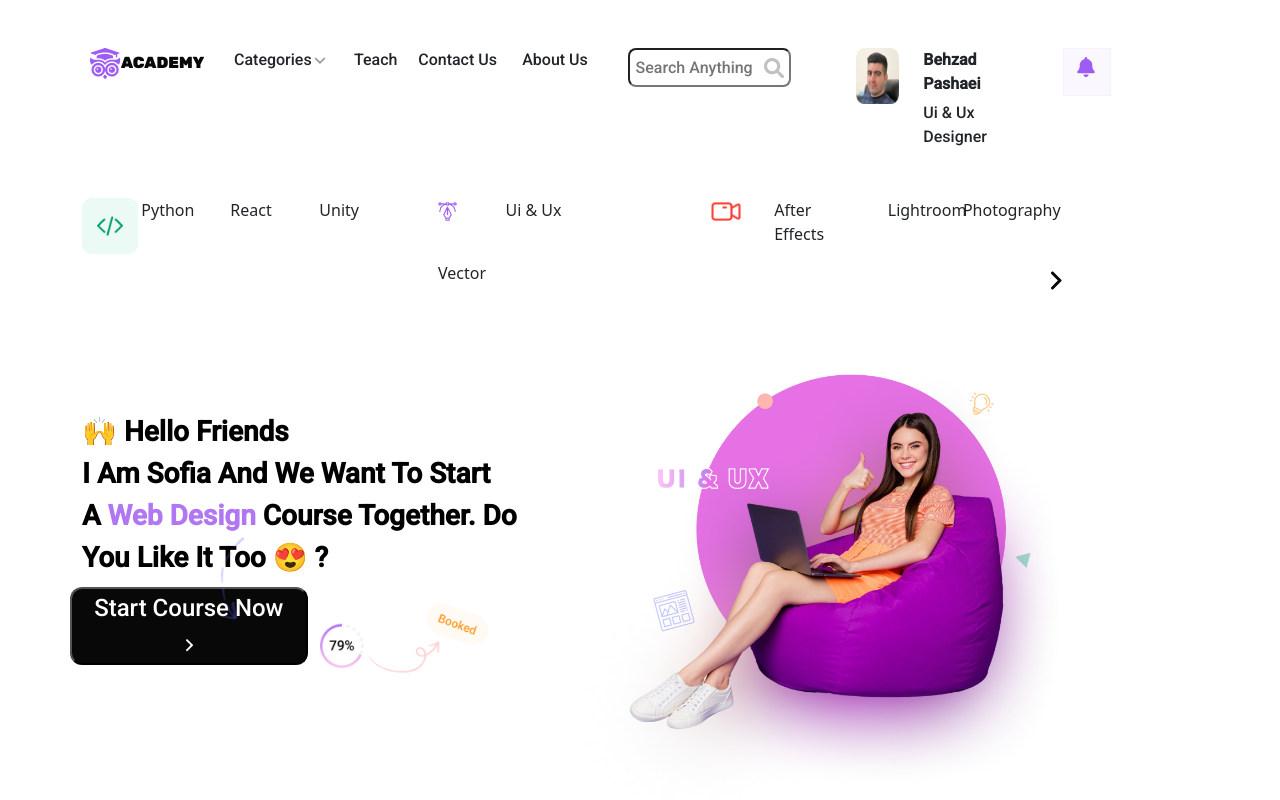
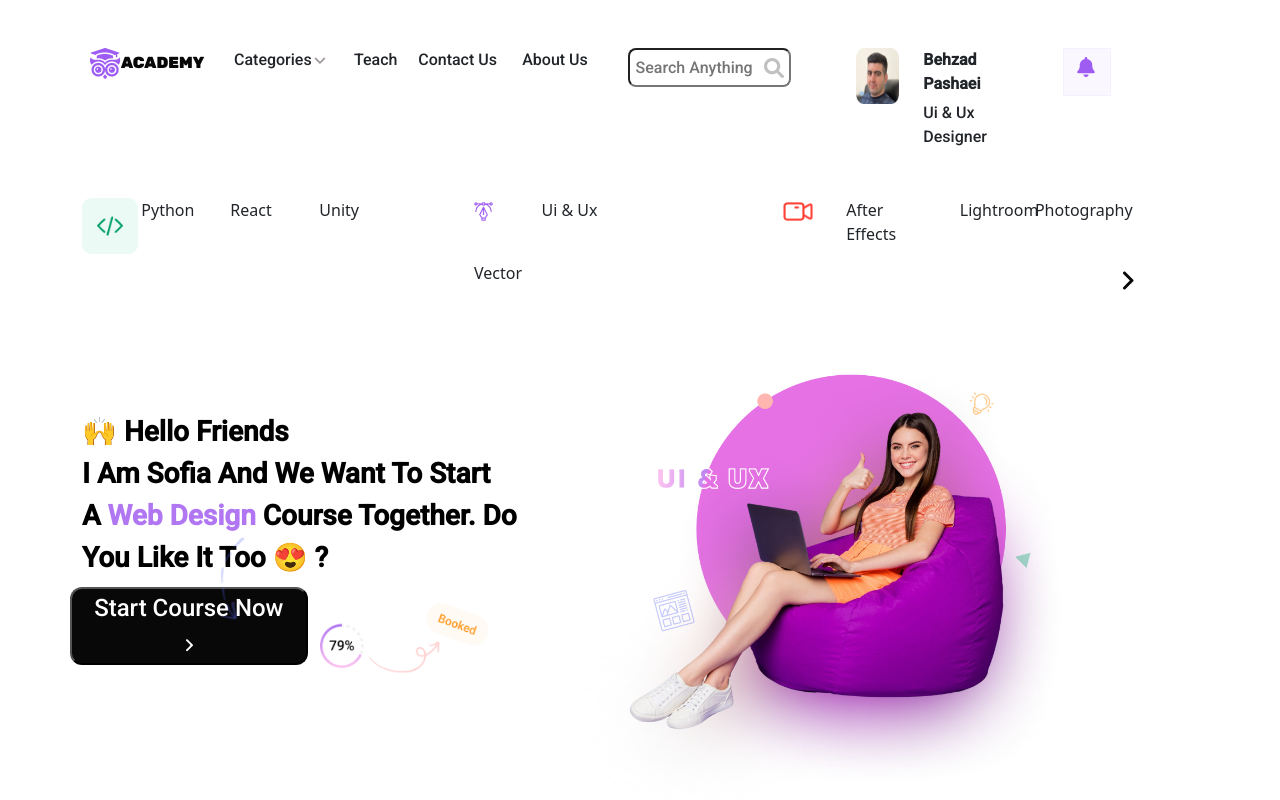
Before and after one commit to Gbangbolaoluwagbemiga/Academy-Assessment, a React (Create React App) app: page / in a window 1280 px wide. Shown: the top 800 px of the page. Built offline with nearby package versions, Linux system fonts and the light colour scheme.

Commit message:
TopPanel, TopCategories and navbar component completed

```diff
--- a/src/components/TopCategories.js
+++ b/src/components/TopCategories.js
@@ -14,7 +14,7 @@ function TopCategories() {
         <p className="col-3">React</p>
         <p className="col-3">Unity</p>
       </div>
-      <div className="row col-3">
+      <div className="row col-3 ms-auto">
         <p className="col-2">
           <img
             src={category}
@@ -25,14 +25,14 @@ function TopCategories() {
         <p className="col-4 justify-content-end ms-4">Ui & Ux</p>
         <p className="col-5">Vector</p>
       </div>
-      <div className="row col-5">
+      <div className="row col-5 ms-auto">
         <p className="col-2 ps-4 justify-content-end">
           <img src={video} alt="Video-icon" className="img-category-icon" />
         </p>
         <p className="col-3 after-effect">After Effects</p>
         <p className="col-2">Lightroom</p>
         <p className="col-2">Photography</p>
-        <p className="col-3 justify-content-end ms-auto">
+        <p className="col-3 justify-item-end ms-auto">
           <img src={ForwardIcon} alt="Forward-icon" />
         </p>
       </div>
--- a/src/components/TopPanel.js
+++ b/src/components/TopPanel.js
@@ -24,10 +24,10 @@ function TopPanel() {
         </div>
       </div>
 
-      <div className="col-md-7 model justify-content-end">
+      <div className="col-md-7 model ms-auto justify-content-end">
         <img
           src={devModel}
-          class="img-fluid dev-model rounded-top"
+          className="img-fluid dev-model justify-items-end rounded-top ms-auto"
           alt="model"
         />
       </div>
```
